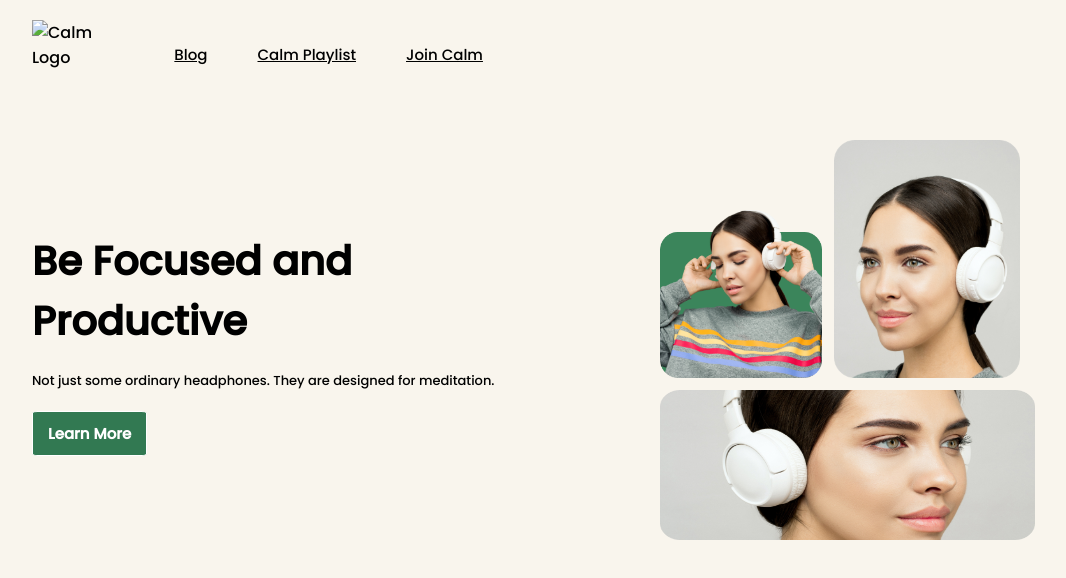
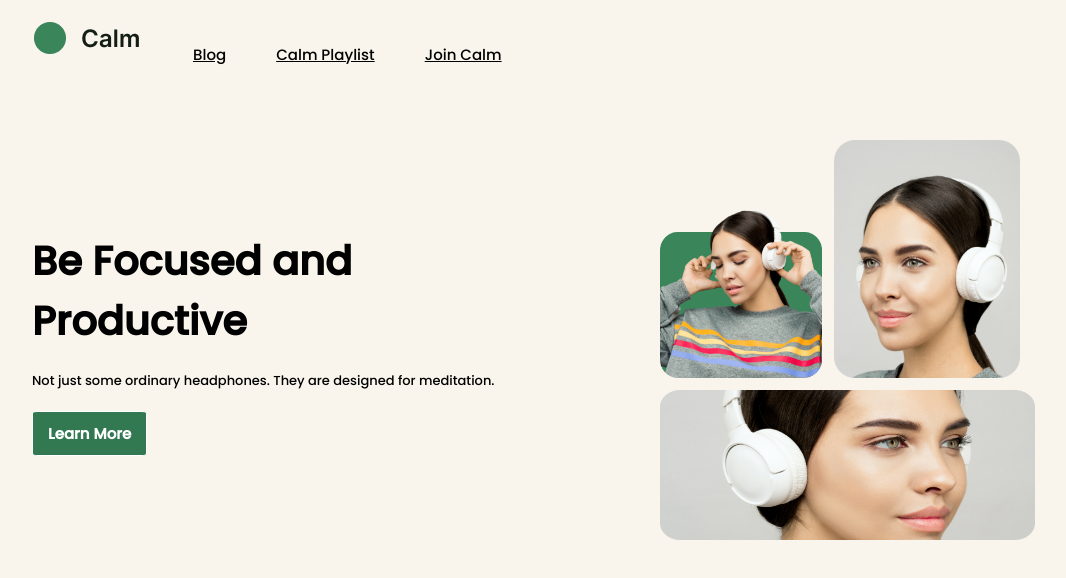
Before and after one commit to TheHarshitBansal/MeditationHeadphones, a plain HTML site: page index.html in a window 1280 px wide. Shown: the whole page, without its empty margins (96-1162 px from the left). Drawn offline with Linux system fonts and the light colour scheme; the site is published under a folder, as on GitHub Pages, so addresses that start at the root find nothing.

Commit message:
Update index.html

```diff
--- a/index.html
+++ b/index.html
@@ -20,7 +20,7 @@
 
             <!-- Navigation Bar -->
             <nav>
-                <div class="logo"><img src="/assets/logo.png" alt="Calm Logo"></div>
+                <div class="logo"><img src="./assets/logo.png" alt="Calm Logo"></div>
                 <ul>
                     <li><a href="">Blog</a></li>
                     <li><a href="">Calm Playlist</a></li>
```
